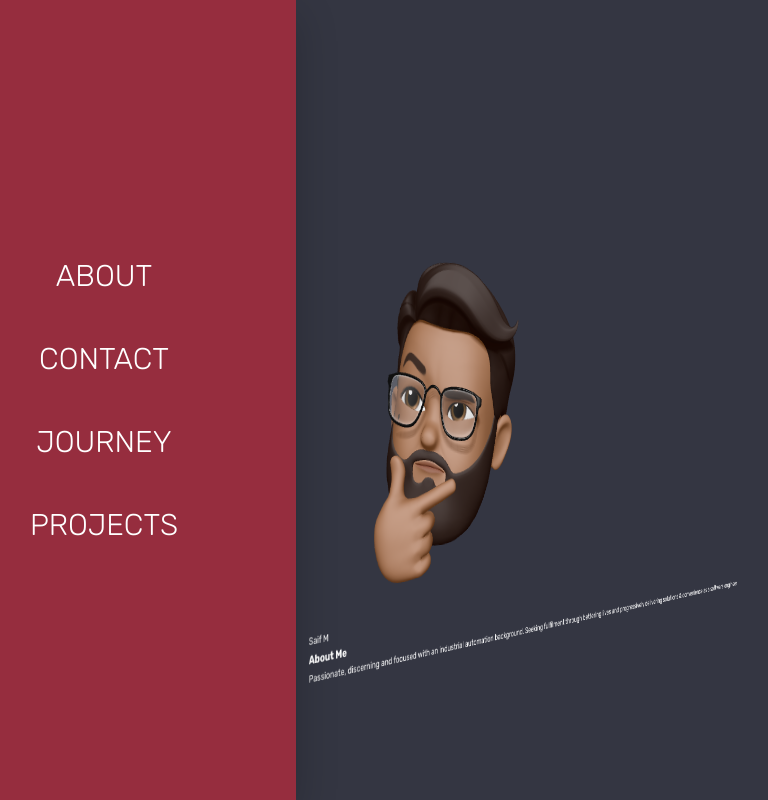
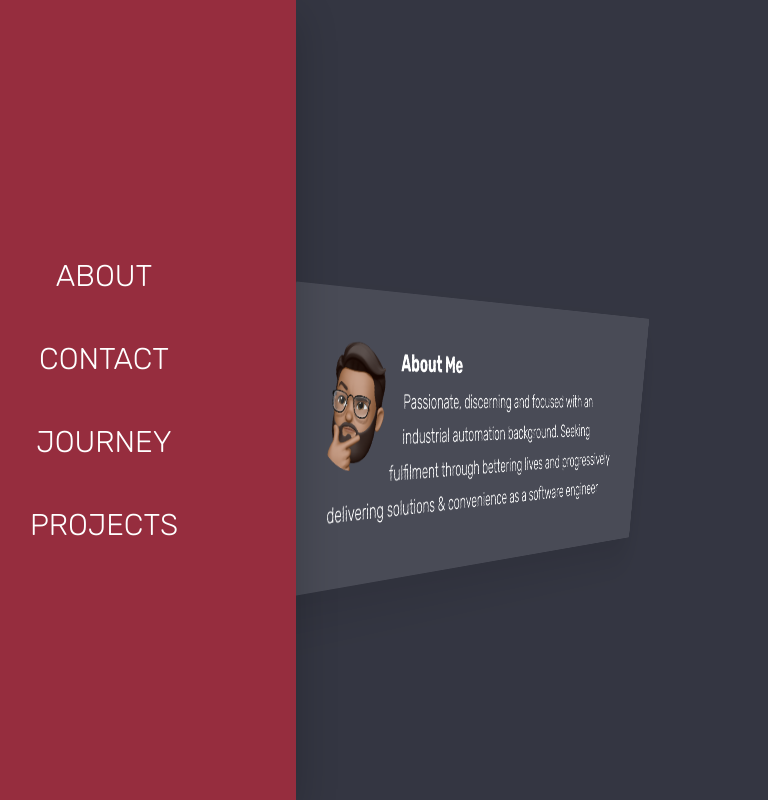
Before and after one commit to MohdSaifulM/portfolio, a React (Vite) app: page /about in a window 1280 px wide. Shown: the whole page, without its empty margins (88-856 px from the left). Built offline with nearby package versions, Linux system fonts and the light colour scheme.

Commit message:
style: 💄 Added styling for about page

```diff
--- a/src/pages/About.tsx
+++ b/src/pages/About.tsx
@@ -8,7 +8,7 @@ const About = () => {
                 <div className="about">
                     <figure className="about__shape">
                         <img src="src\assets\avatar.png" alt="" className="about__img" />
-                        <figcaption className="about__caption">Saif M</figcaption>
+                        <figcaption className="about__caption">Saif</figcaption>
                     </figure>
                     <div className="about__text">
                         <h3>About Me</h3>
--- a/src/styles/css/style.css
+++ b/src/styles/css/style.css
@@ -45,6 +45,10 @@ main {
   width: 100vw;
   padding: 5rem;
   position: relative; }
+
+::selection {
+  background-color: #962D3E;
+  color: #fff; }
 
 body {
   font-family: 'Rubik', sans-serif;
@@ -183,3 +187,70 @@ body {
   flex-direction: column;
   transition: all 1s;
   transform-origin: left center; }
+
+.about {
+  width: 75%;
+  margin: 0 auto;
+  box-shadow: 0 3rem 6rem rgba(0, 0, 0, 0.1);
+  background-color: rgba(255, 255, 255, 0.1);
+  border-radius: 3px;
+  padding: 6rem;
+  padding-left: 9rem;
+  font-size: 2.5rem;
+  font-weight: 200;
+  transform: skewX(-12deg); }
+  @media only screen and (max-width: 64em) {
+    .about {
+      width: 100%;
+      padding: 4rem;
+      padding-left: 7rem; } }
+  @media only screen and (max-width: 48em) {
+    .about {
+      transform: skewX(0); } }
+  .about__shape {
+    width: 15rem;
+    height: 15rem;
+    float: left;
+    transform: translateX(-3rem) skewX(12deg);
+    position: relative;
+    overflow: hidden;
+    border-radius: 50%; }
+    @supports (clip-path: polygon(0 0)) or (-webkit-clip-path: polygon(0 0)) {
+      .about__shape {
+        -webkit-clip-path: circle(50% at 50% 50%);
+        clip-path: circle(50% at 50% 50%);
+        /* First arg is radius -- Element must be floated and must have defined dimensions */
+        -webkit-shape-outside: circle(50% at 50% 50%);
+        shape-outside: circle(50% at 50% 50%);
+        border-radius: none; } }
+    @media only screen and (max-width: 48em) {
+      .about__shape {
+        transform: translateX(-3rem) skewX(0); } }
+  .about__img {
+    height: 100%;
+    transform: translateX(0) scale(1.25);
+    backface-visibility: hidden;
+    transition: all .5s; }
+  .about__text {
+    transform: skewX(12deg); }
+    @media only screen and (max-width: 48em) {
+      .about__text {
+        transform: skewX(0); } }
+  .about__caption {
+    position: absolute;
+    left: 50%;
+    top: 50%;
+    transform: translate(-50%, -50%);
+    color: #fff;
+    text-transform: uppercase;
+    font-size: 1.7rem;
+    text-align: center;
+    opacity: 0;
+    transition: all .5s;
+    backface-visibility: hidden; }
+  .about:hover .about__caption {
+    opacity: 1;
+    transform: translate(-50%, -50%); }
+  .about:hover .about__img {
+    transform: translateX(0) scale(1);
+    filter: blur(3px) brightness(80%); }
--- a/src/styles/sass/base/_base.scss
+++ b/src/styles/sass/base/_base.scss
@@ -39,3 +39,8 @@ main {
 	padding: 5rem;
 	position: relative;
 }
+
+::selection {
+	background-color: $accent-1;
+	color: $color-white;
+}
--- a/src/styles/sass/main.scss
+++ b/src/styles/sass/main.scss
@@ -7,3 +7,4 @@
 @import "layouts/navigation";
 
 @import "pages/home";
+@import "pages/about";
--- /dev/null
+++ b/src/styles/sass/pages/_about.scss
@@ -0,0 +1,84 @@
+.about {
+    width: 75%;
+    margin: 0 auto;
+    box-shadow: 0 3rem 6rem rgba($color-black, .1);
+    background-color: rgba($color-white, .1);
+    border-radius: 3px;
+    padding: 6rem;
+    padding-left: 9rem;
+    font-size: 2.5rem;
+    font-weight: 200;
+    transform: skewX(-12deg);
+
+    @include responsive(tablet) {
+        width: 100%;
+        padding: 4rem;
+        padding-left: 7rem;
+    }
+
+    @include responsive(mobile-l) {
+        transform: skewX(0);
+    }
+
+    &__shape {
+        width: 15rem;
+        height: 15rem;
+        float: left;
+        transform: translateX(-3rem) skewX(12deg);
+        position: relative;
+        overflow: hidden;
+        border-radius: 50%;
+
+        @supports (clip-path: polygon(0 0)) or (-webkit-clip-path: polygon(0 0)) {
+            -webkit-clip-path: circle(50% at 50% 50%);
+            clip-path: circle(50% at 50% 50%);
+            /* First arg is radius -- Element must be floated and must have defined dimensions */
+            -webkit-shape-outside: circle(50% at 50% 50%);
+            shape-outside: circle(50% at 50% 50%);
+            border-radius: none;
+        }
+
+        @include responsive(mobile-l) {
+            transform: translateX(-3rem) skewX(0);
+        }
+    }
+
+    &__img {
+        height: 100%;
+        transform: translateX(0) scale(1.25);
+        backface-visibility: hidden;
+        transition: all .5s;
+    }
+
+    &__text {
+        transform: skewX(12deg);
+
+        @include responsive(mobile-l) {
+            transform: skewX(0);
+        }
+    }
+
+    &__caption {
+        position: absolute;
+        left: 50%;
+        top: 50%;
+        transform: translate(-50%, -50%);
+        color: $color-white;
+        text-transform: uppercase;
+        font-size: 1.7rem;
+        text-align: center;
+        opacity: 0;
+        transition: all .5s;
+        backface-visibility: hidden;
+    }
+
+    &:hover &__caption {
+        opacity: 1;
+        transform: translate(-50%, -50%);
+    }
+
+    &:hover &__img {
+        transform: translateX(0) scale(1);
+        filter: blur(3px) brightness(80%);
+    }
+}
```
